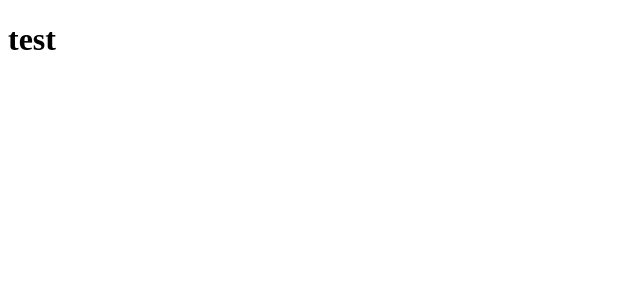
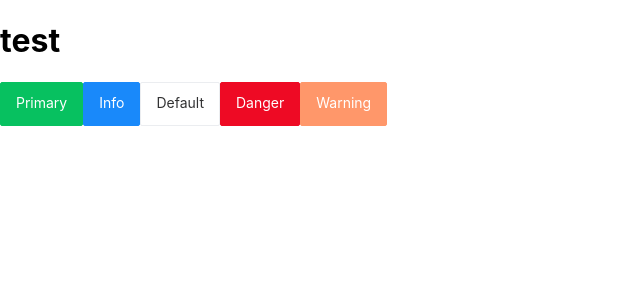
Before and after one commit to cnfrank/vue-vant-web, a Vue app: page / in a window 1280 px wide. Shown: the top 300 px of the page, without its empty margins (0-640 px from the left). Built offline with nearby package versions, Linux system fonts and the light colour scheme.

Commit message:
引入 vant

```diff
--- a/package.json
+++ b/package.json
@@ -9,6 +9,7 @@
   },
   "dependencies": {
     "core-js": "^3.6.5",
+    "vant": "^2.12.37",
     "vue": "^2.6.11",
     "vue-router": "^3.2.0",
     "vuex": "^3.4.0"
--- a/src/App.vue
+++ b/src/App.vue
@@ -2,6 +2,11 @@
   <div id="app">
     <router-view />
     <h1>test</h1>
+    <van-button type="primary">Primary</van-button>
+    <van-button type="info">Info</van-button>
+    <van-button type="default">Default</van-button>
+    <van-button type="danger">Danger</van-button>
+    <van-button type="warning">Warning</van-button>
   </div>
 </template>
 <script>
--- a/src/main.js
+++ b/src/main.js
@@ -2,8 +2,10 @@ import Vue from 'vue'
 import App from './App.vue'
 import router from './router'
 import store from './store'
-import './styles/index.scss'
+import Vant from 'vant'
+import 'vant/lib/index.css'
 
+Vue.use(Vant)
 Vue.config.productionTip = false
 
 new Vue({
```
Also changed, not shown: 1 other file (tests, documents, lock files or other folders).
